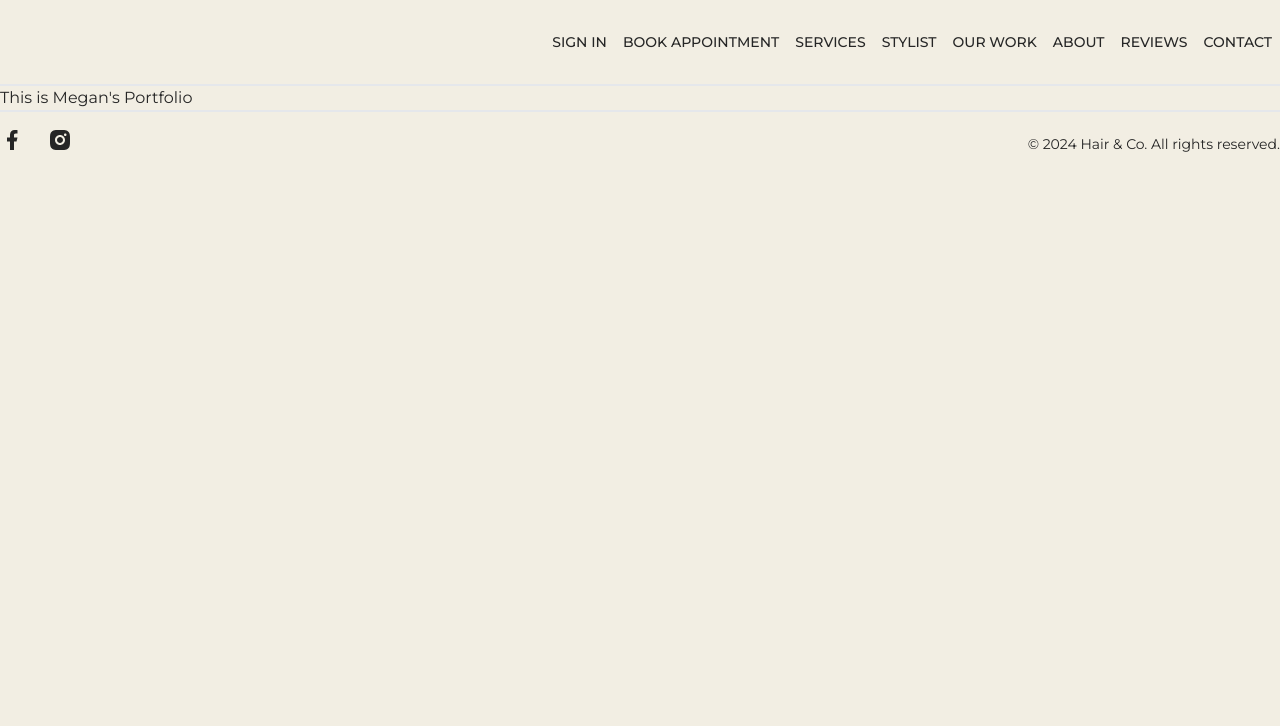
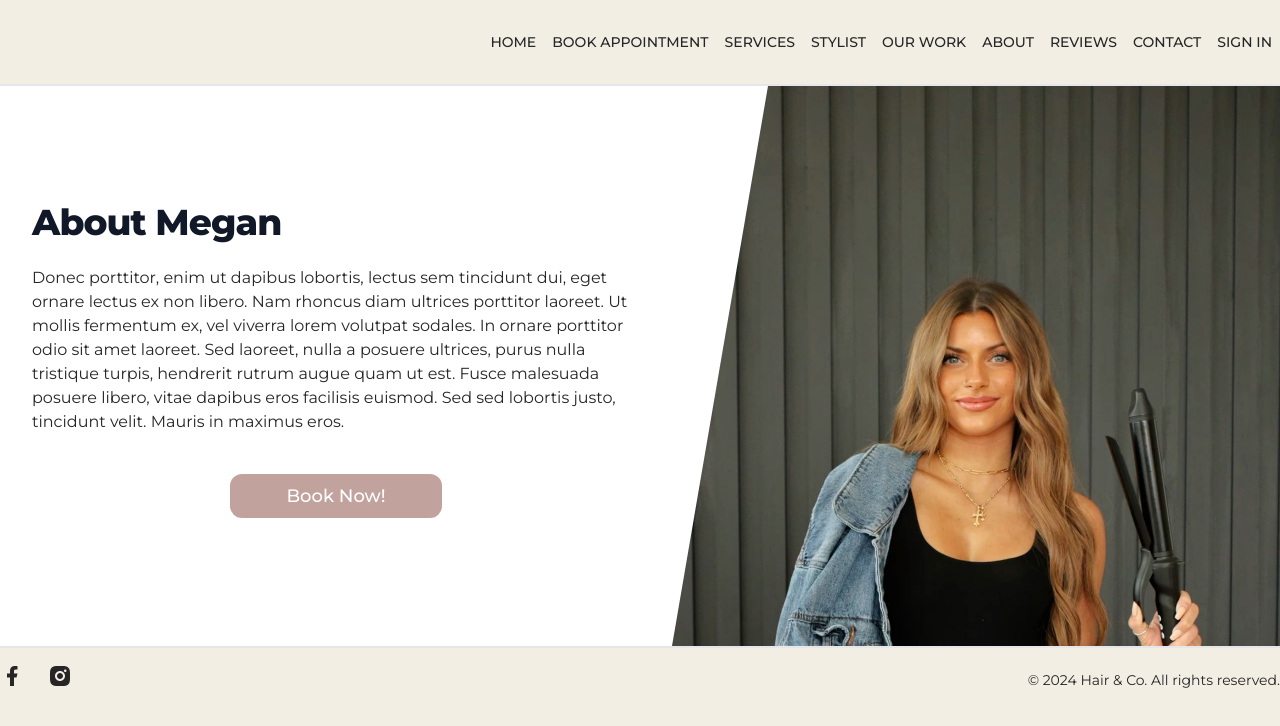
Before and after one commit to Mtduffey36/hair-and-co, a React (Vite) app in the folder client/: page /meganPortfolio in a window 1280 px wide. Shown: the top 726 px of the page. Built offline with nearby package versions, Linux system fonts and the light colour scheme.

Commit message:
Improved NavBar & created stylist profiles

```diff
--- a/client/src/Pages/KaylaPortfolio.jsx
+++ b/client/src/Pages/KaylaPortfolio.jsx
@@ -1,11 +1,64 @@
 // import { } from " "
 
 const KaylaPortfolio = () => {
-    return (
-        <>
-            This is Kayla's Portfolio
-        </>
-    )
-}
+  return (
+    <>
+      <div id="about" className="relative bg-white overflow-hidden">
+        <div className="max-w-7xl mx-auto">
+          <div className="relative z-10 pb-8 bg-white sm:pb-16 md:pb-20 lg:max-w-2xl lg:w-full lg:pb-28 xl:pb-32">
+            <svg
+              className="hidden lg:block absolute right-0 inset-y-0 h-full w-48 text-white transform translate-x-1/2"
+              fill="currentColor"
+              viewBox="0 0 100 100"
+              preserveAspectRatio="none"
+              aria-hidden="true"
+            >
+              <polygon points="50,0 100,0 50,100 0,100"></polygon>
+            </svg>
 
-export default KaylaPortfolio
+            <div className="pt-1"></div>
+
+            <main className="mt-10 mx-auto max-w-7xl px-4 sm:mt-12 sm:px-6 md:mt-16 lg:mt-20 lg:px-8 xl:mt-28">
+              <div className="sm:text-center lg:text-left">
+                <h2 className="my-6 text-2xl tracking-tight font-extrabold text-gray-900 sm:text-3xl md:text-4xl">
+                  About Kayla
+                </h2>
+
+                <p>
+                  Donec porttitor, enim ut dapibus lobortis, lectus sem
+                  tincidunt dui, eget ornare lectus ex non libero. Nam rhoncus
+                  diam ultrices porttitor laoreet. Ut mollis fermentum ex, vel
+                  viverra lorem volutpat sodales. In ornare porttitor odio sit
+                  amet laoreet. Sed laoreet, nulla a posuere ultrices, purus
+                  nulla tristique turpis, hendrerit rutrum augue quam ut est.
+                  Fusce malesuada posuere libero, vitae dapibus eros facilisis
+                  euismod. Sed sed lobortis justo, ut tincidunt velit. Mauris in
+                  maximus eros.
+                </p>
+                <div className="max-w-xs text-lg text-center mx-auto">
+                  <br />
+                  <button
+                    className="rounded-xl bg-rosy-brown py-2 mt-3
+                        px-14 font-Montserrat font-medium text-white hover:bg-gray-500"
+                  >
+                    {" "}
+                    Book Now!
+                  </button>
+                </div>
+              </div>
+            </main>
+          </div>
+        </div>
+        <div className="lg:absolute lg:inset-y-0 lg:right-0 lg:w-1/2">
+          <img
+            className="h-56 w-full object-cover object-top sm:h-72 md:h-96 lg:w-full lg:h-full"
+            src="src\assets\Stylist3.jpg"
+            alt=""
+          />
+        </div>
+      </div>
+    </>
+  );
+};
+
+export default KaylaPortfolio;
--- a/client/src/Pages/MalloryPortfolio.jsx
+++ b/client/src/Pages/MalloryPortfolio.jsx
@@ -1,11 +1,64 @@
 // import { } from " "
 
 const MalloryPortfolio = () => {
-    return (
-        <>
-            This is Mallory's Portfolio
-        </>
-    )
-}
+  return (
+    <>
+      <div id="about" className="relative bg-white overflow-hidden">
+        <div className="max-w-7xl mx-auto">
+          <div className="relative z-10 pb-8 bg-white sm:pb-16 md:pb-20 lg:max-w-2xl lg:w-full lg:pb-28 xl:pb-32">
+            <svg
+              className="hidden lg:block absolute right-0 inset-y-0 h-full w-48 text-white transform translate-x-1/2"
+              fill="currentColor"
+              viewBox="0 0 100 100"
+              preserveAspectRatio="none"
+              aria-hidden="true"
+            >
+              <polygon points="50,0 100,0 50,100 0,100"></polygon>
+            </svg>
 
-export default MalloryPortfolio
+            <div className="pt-1"></div>
+
+            <main className="mt-10 mx-auto max-w-7xl px-4 sm:mt-12 sm:px-6 md:mt-16 lg:mt-20 lg:px-8 xl:mt-28">
+              <div className="sm:text-center lg:text-left">
+                <h2 className="my-6 text-2xl tracking-tight font-extrabold text-gray-900 sm:text-3xl md:text-4xl">
+                  About Mallory
+                </h2>
+
+                <p>
+                  Donec porttitor, enim ut dapibus lobortis, lectus sem
+                  tincidunt dui, eget ornare lectus ex non libero. Nam rhoncus
+                  diam ultrices porttitor laoreet. Ut mollis fermentum ex, vel
+                  viverra lorem volutpat sodales. In ornare porttitor odio sit
+                  amet laoreet. Sed laoreet, nulla a posuere ultrices, purus
+                  nulla tristique turpis, hendrerit rutrum augue quam ut est.
+                  Fusce malesuada posuere libero, vitae dapibus eros facilisis
+                  euismod. Sed sed lobortis justo, ut tincidunt velit. Mauris in
+                  maximus eros.
+                </p>
+                <div className="max-w-xs text-lg text-center mx-auto">
+                  <br />
+                  <button
+                    className="rounded-xl bg-rosy-brown py-2 mt-3
+                        px-14 font-Montserrat font-medium text-white hover:bg-gray-500"
+                  >
+                    {" "}
+                    Book Now!
+                  </button>
+                </div>
+              </div>
+            </main>
+          </div>
+        </div>
+        <div className="lg:absolute lg:inset-y-0 lg:right-0 lg:w-1/2">
+          <img
+            className="h-56 w-full object-cover object-top sm:h-72 md:h-96 lg:w-full lg:h-full"
+            src="src\assets\Stylist2.jpg"
+            alt=""
+          />
+        </div>
+      </div>
+    </>
+  );
+};
+
+export default MalloryPortfolio;
--- a/client/src/Pages/MeganPortfolio.jsx
+++ b/client/src/Pages/MeganPortfolio.jsx
@@ -1,11 +1,64 @@
-// import { } from " "
+import React from "react";
 
 const MeganPortfolio = () => {
-    return (
-        <>
-            This is Megan's Portfolio
-        </>
-    )
-}
+  return (
+    <>
+      <div id="about" className="relative bg-white overflow-hidden">
+        <div className="max-w-7xl mx-auto">
+          <div className="relative z-10 pb-8 bg-white sm:pb-16 md:pb-20 lg:max-w-2xl lg:w-full lg:pb-28 xl:pb-32">
+            <svg
+              className="hidden lg:block absolute right-0 inset-y-0 h-full w-48 text-white transform translate-x-1/2"
+              fill="currentColor"
+              viewBox="0 0 100 100"
+              preserveAspectRatio="none"
+              aria-hidden="true"
+            >
+              <polygon points="50,0 100,0 50,100 0,100"></polygon>
+            </svg>
 
-export default MeganPortfolio
+            <div className="pt-1"></div>
+
+            <main className="mt-10 mx-auto max-w-7xl px-4 sm:mt-12 sm:px-6 md:mt-16 lg:mt-20 lg:px-8 xl:mt-28">
+              <div className="sm:text-center lg:text-left">
+                <h2 className="my-6 text-2xl tracking-tight font-extrabold text-gray-900 sm:text-3xl md:text-4xl">
+                  About Megan
+                </h2>
+
+                <p>
+                  Donec porttitor, enim ut dapibus lobortis, lectus sem
+                  tincidunt dui, eget ornare lectus ex non libero. Nam rhoncus
+                  diam ultrices porttitor laoreet. Ut mollis fermentum ex, vel
+                  viverra lorem volutpat sodales. In ornare porttitor odio sit
+                  amet laoreet. Sed laoreet, nulla a posuere ultrices, purus
+                  nulla tristique turpis, hendrerit rutrum augue quam ut est.
+                  Fusce malesuada posuere libero, vitae dapibus eros facilisis
+                  euismod. Sed sed lobortis justo, ut tincidunt velit. Mauris in
+                  maximus eros.
+                </p>
+                <div className="max-w-xs text-lg text-center mx-auto">
+                  <br />
+                  <button
+                    className="rounded-xl bg-rosy-brown py-2 mt-3
+                        px-14 font-Montserrat font-medium text-white hover:bg-gray-500"
+                  >
+                    {" "}
+                    Book Now!
+                  </button>
+                </div>
+              </div>
+            </main>
+          </div>
+        </div>
+        <div className="lg:absolute lg:inset-y-0 lg:right-0 lg:w-1/2">
+          <img
+            className="h-56 w-full object-cover object-top sm:h-72 md:h-96 lg:w-full lg:h-full"
+            src="src\assets\Stylist1.jpg"
+            alt=""
+          />
+        </div>
+      </div>
+    </>
+  );
+};
+
+export default MeganPortfolio;
--- a/client/src/components/OurWork.jsx
+++ b/client/src/components/OurWork.jsx
@@ -58,13 +58,11 @@ const OurWork = () => {
                     Love our work? Book an appointment with one of our Stylist!
 
                     <div className="max-w-xs text-lg text-center mx-auto">
+                        <br />
                     <button className="rounded-xl bg-rosy-brown py-2
                         px-6 font-Montserrat font-medium text-white hover:bg-gray-500"
                         onClick={handleBookingClick}> Book Now!</button>
-
                     </div>
-
-
 
                 </p>
             </div>
--- a/client/src/components/Reviews.jsx
+++ b/client/src/components/Reviews.jsx
@@ -15,7 +15,7 @@ const Reviews = () => {
                       <div key={index} className="mt-5 flex flex-col items-center justify-center
                       rounded-2xl border border-neutral-300 p-5 mx-2 max-w-xs text-white bg-rosy-brown">
                           <p className="mb-4">{review.review}</p>
-                          <div classname="flex items-center mt-4">
+                          <div className="flex items-center mt-4">
 
                             <div>
                                 <p className="text-sm font-bold">{review.name}</p>
--- a/client/src/constants/index.js
+++ b/client/src/constants/index.js
@@ -10,8 +10,8 @@ import slide3 from "../assets/CopperHair.jpg";
 
 export const LINKS = [
   {
-    name: "Sign In",
-    link: "#sign-in",
+    name: "Home",
+    link: "/",
   },
   {
     name: "Book appointment",
@@ -40,6 +40,10 @@ export const LINKS = [
   {
     name: "Contact",
     link: "#contact",
+  },
+  {
+    name: "Sign In",
+    link: "#sign-in",
   },
 ];
 export const SLIDES_CONTENT = [
--- a/client/src/index.css
+++ b/client/src/index.css
@@ -17,3 +17,14 @@
   display: flex;
 
 }
+
+#signInButton {
+  background-color: rosybrown;
+}
+
+#or {
+  display: flex;
+  justify-content: center;
+  align-items: center;
+  margin: 20px 0 20px 0;
+}
```
Also changed, not shown: client/src/components/LoginModal.jsx (+15 -4 lines).
